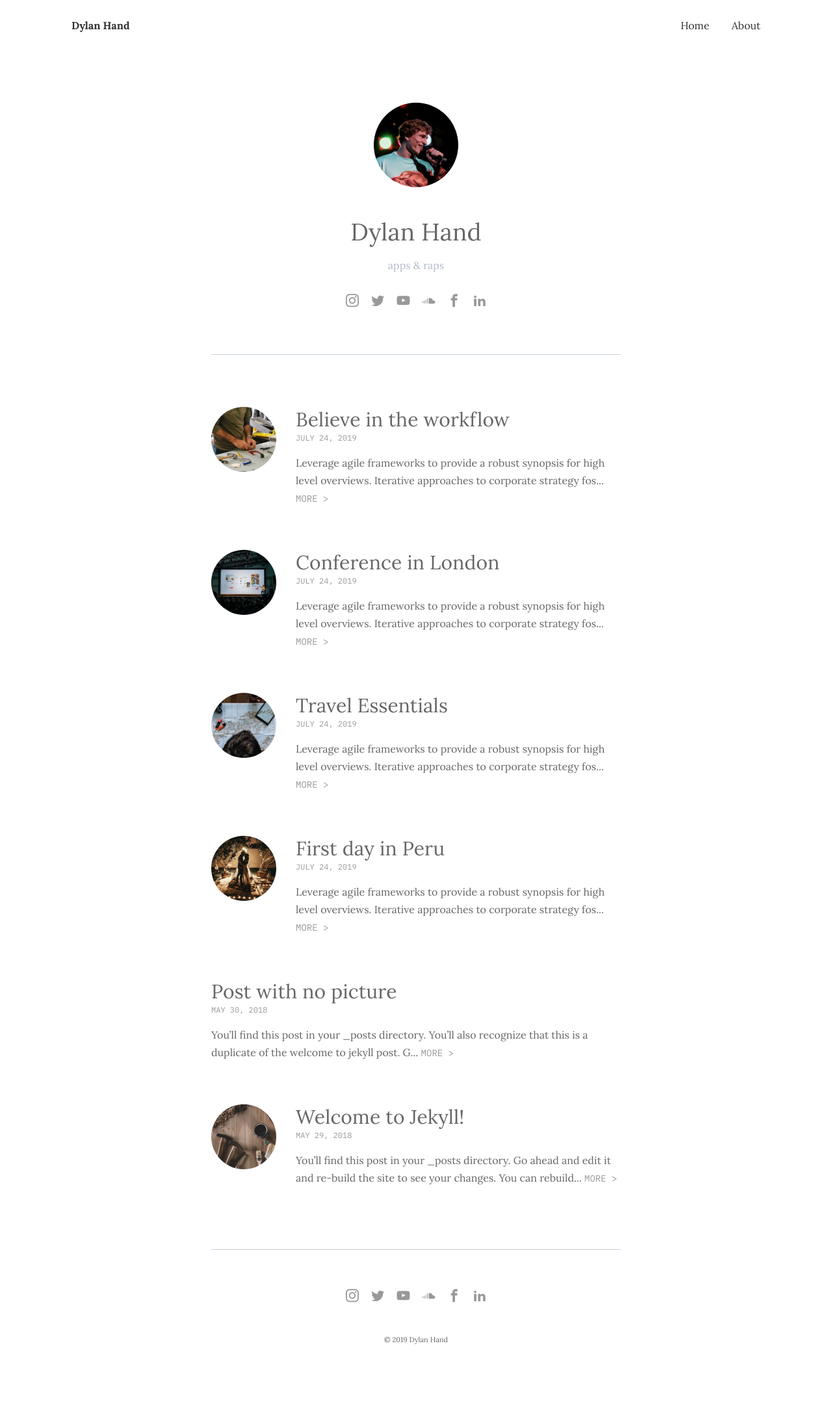
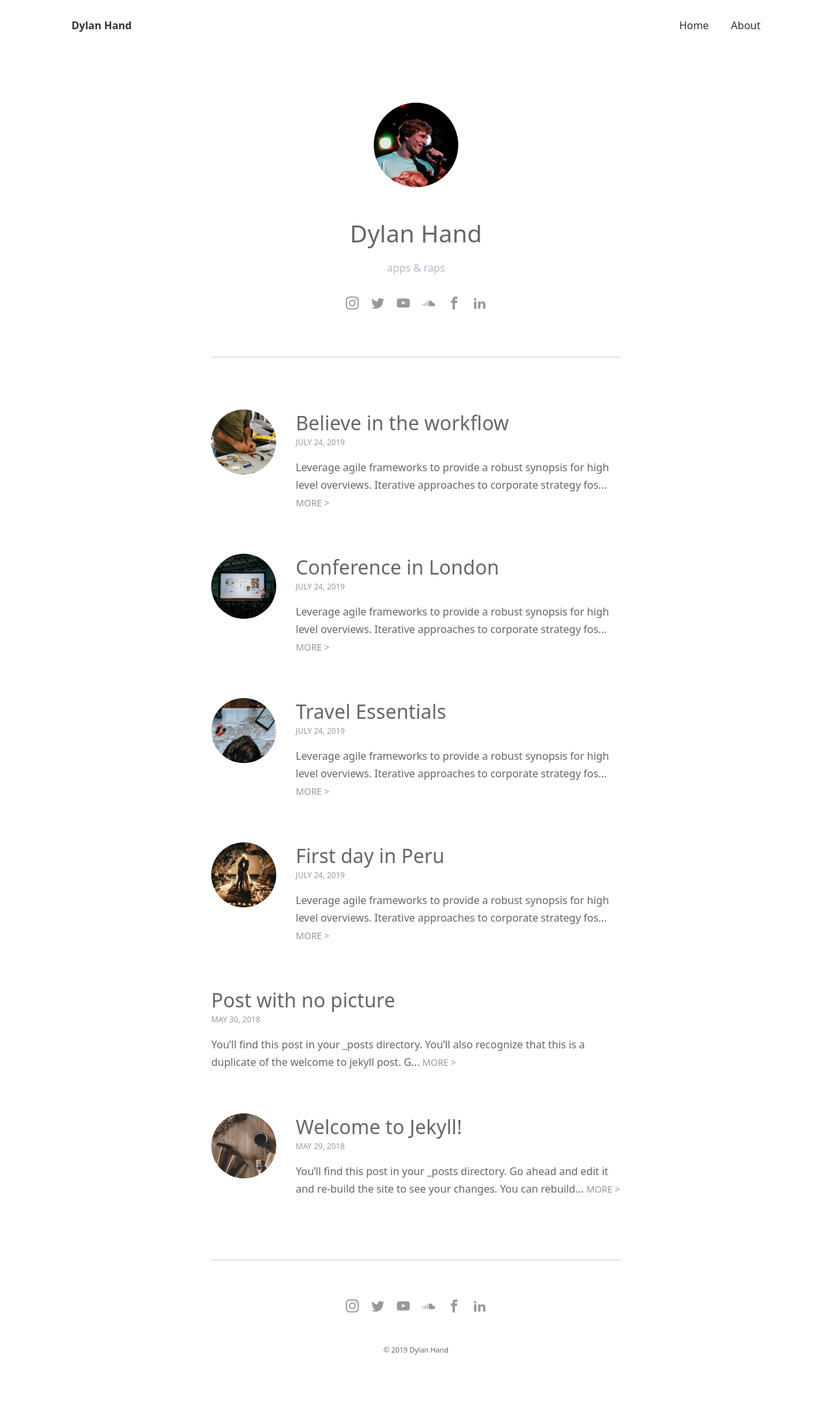
Before and after one commit to dylanhand/dylanhand.github.io, a Jekyll site: the page built from index.html, in a window 1280 px wide. Shown: the whole page at 65% size. Built offline with Jekyll 4.4.1, drawn with Linux system fonts in a browser that asks for light colours; some web fonts are replaced.

Commit message:
Replace google fonts with system fonts

```diff
--- a/_includes/head.html
+++ b/_includes/head.html
@@ -11,10 +11,6 @@
   <link rel="canonical" href="{{ page.url | replace:'index.html','' | absolute_url }}">
   <link rel="alternate" type="application/rss+xml" title="{{ site.title | escape }}" href="{{ "/feed.xml" | relative_url }}">
 
-  <!-- Fonts -->
-  <link href="https://fonts.googleapis.com/css?family=Lora:400,400i,700&display=swap" rel="stylesheet">
-  <link href="https://fonts.googleapis.com/css?family=IBM+Plex+Mono&display=swap" rel="stylesheet">
-
   <!-- Icons -->
   <link rel="stylesheet" href="/assets/fonts/icomoon/style.css">
 
--- a/_sass/0-settings/_variables.scss
+++ b/_sass/0-settings/_variables.scss
@@ -1,6 +1,7 @@
-// *****************
-// Color Variables
-// *****************
+// *********
+// Variables
+// *********
+$font-family: system-ui, -apple-system, BlinkMacSystemFont, "Segoe UI", Roboto, "Oxygen", Ubuntu, Cantarell, "Fira Sans", "Droid Sans", "Helvetica Neue", Helvetica, sans-serif;
 $primary-color: #6b69fa;
 $secondary-color: #ffd001;
 $dark: #333;
--- a/_sass/2-base/_base.scss
+++ b/_sass/2-base/_base.scss
@@ -3,7 +3,7 @@
 }
 
 body {
-  font-family: 'Lora', Georgia, Times, 'Times New Roman', serif;
+  font-family: $font-family;
   font-size: 16px;
   color: $dark;
   background-color: #fff;
@@ -37,7 +37,7 @@ h4,
 h5,
 h6 {
   margin: 45px 0 30px;
-  font-family: 'Lora', Georgia, Times, 'Times New Roman', serif;
+  font-family: $font-family;
   line-height: initial;
   font-weight: 400;
   letter-spacing: 0.1px;
@@ -69,7 +69,7 @@ h6 {
 
 blockquote {
   padding-left: 30px;
-  font-family: 'Lora', Georgia, Times, serif;
+  font-family: $font-family;
   font-weight: 400;
   font-style: italic;
   font-size: 18px;
--- a/_sass/3-modules/_footer.scss
+++ b/_sass/3-modules/_footer.scss
@@ -16,11 +16,11 @@
 .contact__title {
   margin-bottom: 30px;
   font-size: 15px;
-  font-family: 'IBM Plex Mono', monospace;
+  font-family: $font-family;
   line-height: 25px;
   color: $gray-dark;
   a {
-    font-family: 'Lora', serif;
+    font-family: $font-family;
     color: $dark;
   }
 }
--- a/_sass/4-layouts/_article.scss
+++ b/_sass/4-layouts/_article.scss
@@ -38,7 +38,7 @@
 
 .article__meta {
   margin-bottom: 15px;
-  font-family: 'IBM Plex Mono', monospace;
+  font-family: $font-family;
   font-size: 12px;
   line-height: 20px;
   text-transform: uppercase;
@@ -53,7 +53,7 @@
 }
 
 .read-more {
-  font-family: 'IBM Plex Mono', monospace;
+  font-family: $font-family;
   font-weight: 500;
   font-size: 14px;
   line-height: 27px;
--- a/_sass/4-layouts/_post.scss
+++ b/_sass/4-layouts/_post.scss
@@ -20,7 +20,7 @@
 
 .post__date {
   margin-bottom: 30px;
-  font-family: 'IBM Plex Mono', monospace;
+  font-family: $font-family;
   font-size: 12px;
   text-transform: uppercase;
   color: $gray-dark;
@@ -218,7 +218,7 @@
   vertical-align: middle;
   time {
     padding-right: 5px;
-    font-family: 'IBM Plex Mono', monospace;
+    font-family: $font-family;
     font-size: 12px;
     text-transform: uppercase;
     color: $gray-dark;
@@ -231,7 +231,7 @@
 }
 
 .post-tags__tag {
-  font-family: 'IBM Plex Mono', monospace;
+  font-family: $font-family;
   font-size: 14px;
   line-height: 24px;
   color: $gray-lighten;
```
